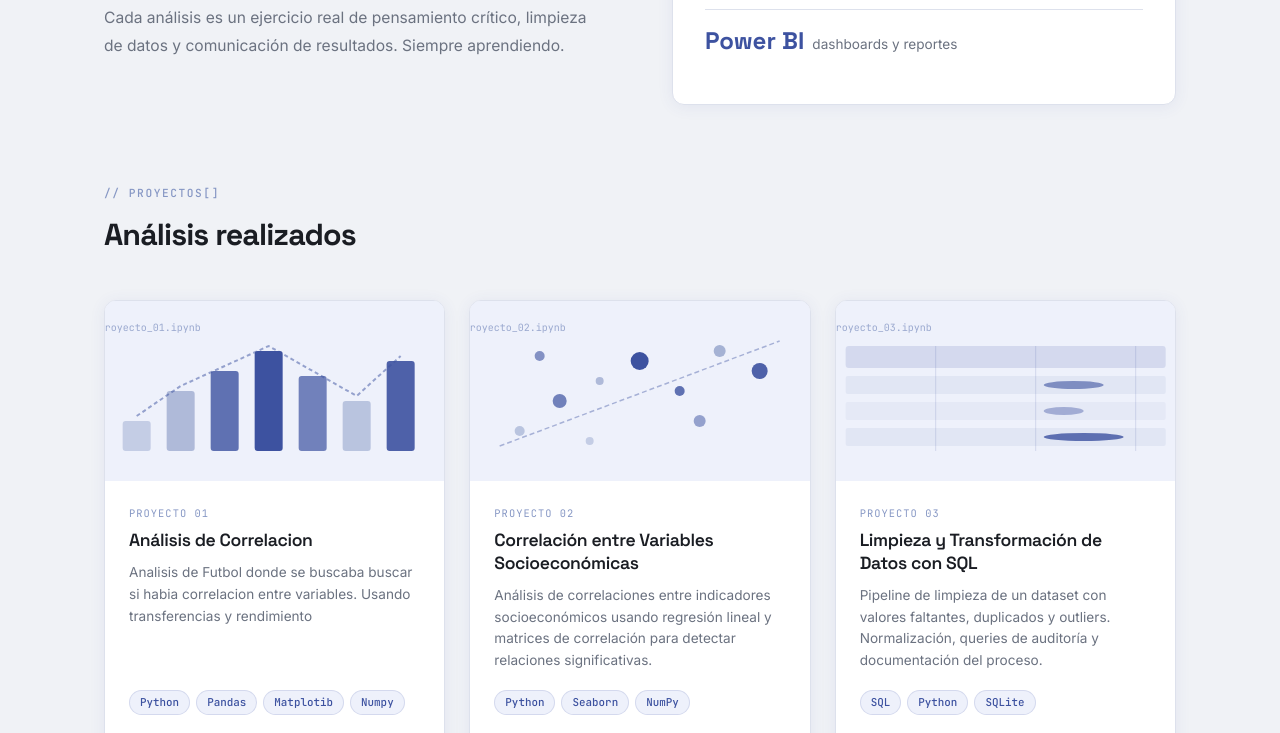
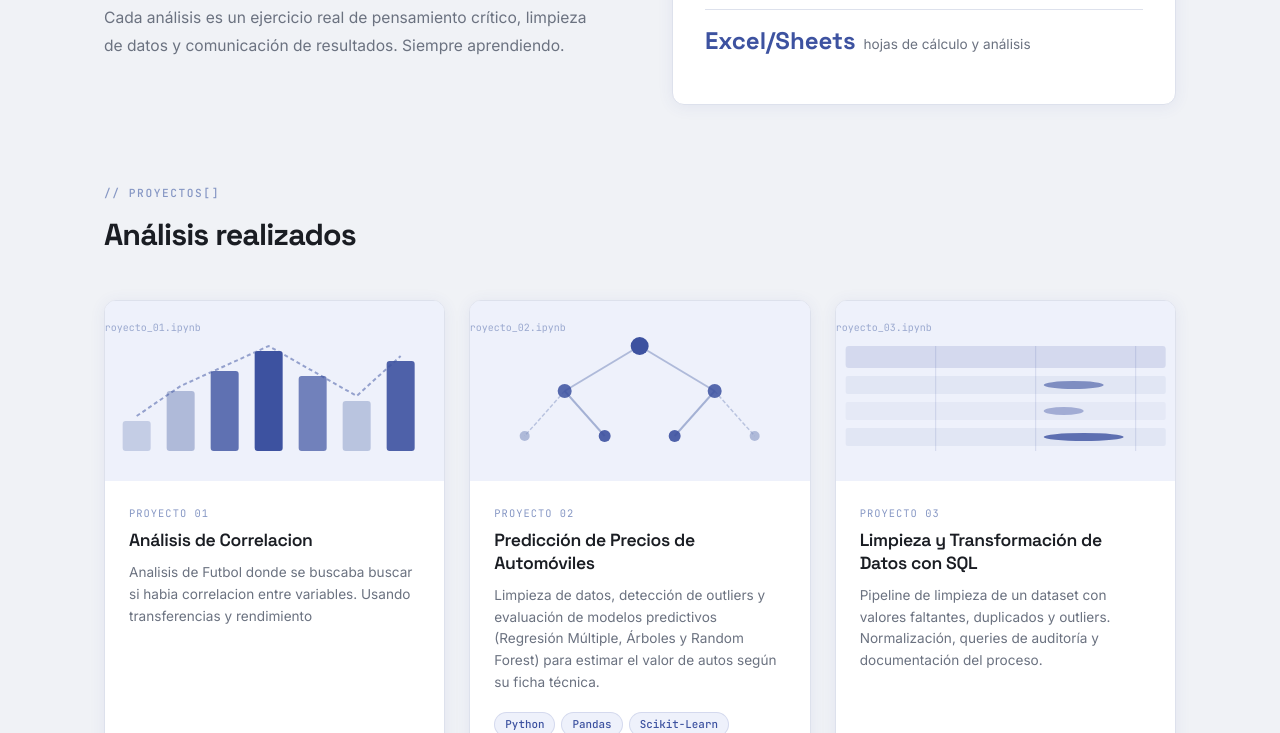
Before and after one commit to nicotucci/Portafolio, a plain HTML site: page index.html in a window 1280 px wide. Shown: the part 1017-1750 px from the top of the page. Drawn offline with Linux system fonts and the light colour scheme.

Commit message:
Update index.html
actualziacion de portafolio con agreagdo de TP de metodos

```diff
--- a/index.html
+++ b/index.html
@@ -438,8 +438,7 @@
     <span class="hero-tag">Python</span>
     <span class="hero-tag">Pandas</span>
     <span class="hero-tag">SQL</span>
-    <span class="hero-tag">Plotly</span>
-    <span class="hero-tag">Power BI</span>
+    <span class="hero-tag">Excel/Sheets</span>
     <span class="hero-tag">Estadística</span>
   </div>
 </section>
@@ -481,8 +480,8 @@
       <div class="about-stat-label">visualización</div>
     </div>
     <div class="about-stat">
-      <div class="about-stat-num">Power BI</div>
-      <div class="about-stat-label">dashboards y reportes</div>
+      <div class="about-stat-num">Excel/Sheets</div>
+      <div class="about-stat-label">hojas de cálculo y análisis</div>
     </div>
   </div>
 </section>
@@ -541,36 +540,40 @@
       </div>
     </article>
 
-    <!-- CARD 2 -->
+   <!-- CARD 2 -->
     <article class="card">
       <div class="card-img">
-        <svg viewBox="0 0 400 180" xmlns="http://www.w3.org/2000/svg" preserveAspectRatio="xMidYMid slice">
+        <svg viewBox="0 0 400 180" xmlns="http://w3.org" preserveAspectRatio="xMidYMid slice">
           <rect width="400" height="180" fill="#EEF1FB"/>
-          <!-- Scatter plot estilizado -->
-          <circle cx="80"  cy="130" r="5" fill="#8697C4" opacity=".5"/>
-          <circle cx="120" cy="100" r="7" fill="#3D52A0" opacity=".7"/>
-          <circle cx="160" cy="80"  r="4" fill="#8697C4" opacity=".6"/>
-          <circle cx="200" cy="60"  r="9" fill="#3D52A0"/>
-          <circle cx="240" cy="90"  r="5" fill="#3D52A0" opacity=".8"/>
-          <circle cx="280" cy="50"  r="6" fill="#8697C4" opacity=".7"/>
-          <circle cx="320" cy="70"  r="8" fill="#3D52A0" opacity=".9"/>
-          <circle cx="150" cy="140" r="4" fill="#8697C4" opacity=".4"/>
-          <circle cx="260" cy="120" r="6" fill="#3D52A0" opacity=".5"/>
-          <circle cx="100" cy="55"  r="5" fill="#3D52A0" opacity=".6"/>
-          <!-- Línea de regresión -->
-          <line x1="60" y1="145" x2="340" y2="40" stroke="#3D52A0" stroke-width="1.5" stroke-dasharray="5 3" opacity=".4"/>
+          <!-- Ramas del árbol de decisión -->
+          <line x1="200" y1="45" x2="125" y2="90" stroke="#8697C4" stroke-width="2" opacity=".6"/>
+          <line x1="200" y1="45" x2="275" y2="90" stroke="#8697C4" stroke-width="2" opacity=".6"/>
+          <line x1="125" y1="90" x2="85"  y2="135" stroke="#8697C4" stroke-width="1.5" stroke-dasharray="4 2" opacity=".5"/>
+          <line x1="125" y1="90" x2="165" y2="135" stroke="#8697C4" stroke-width="2" opacity=".7"/>
+          <line x1="275" y1="90" x2="235" y2="135" stroke="#8697C4" stroke-width="2" opacity=".7"/>
+          <line x1="275" y1="90" x2="315" y2="135" stroke="#8697C4" stroke-width="1.5" stroke-dasharray="4 2" opacity=".5"/>
+          <!-- Nodos principales -->
+          <circle cx="200" cy="45"  r="9" fill="#3D52A0"/>
+          <circle cx="125" cy="90"  r="7" fill="#3D52A0" opacity=".85"/>
+          <circle cx="275" cy="90"  r="7" fill="#3D52A0" opacity=".85"/>
+          <!-- Nodos hoja (predicciones) -->
+          <circle cx="85"  cy="135" r="5" fill="#8697C4" opacity=".6"/>
+          <circle cx="165" cy="135" r="6" fill="#3D52A0" opacity=".9"/>
+          <circle cx="235" cy="135" r="6" fill="#3D52A0" opacity=".9"/>
+          <circle cx="315" cy="135" r="5" fill="#8697C4" opacity=".6"/>
           <text x="24" y="30" font-family="JetBrains Mono,monospace" font-size="10"
                 fill="#8697C4" opacity=".8">proyecto_02.ipynb</text>
         </svg>
       </div>
       <div class="card-body">
         <div class="card-num">PROYECTO 02</div>
-        <h3 class="card-title">Correlación entre Variables Socioeconómicas</h3>
-        <p class="card-desc">Análisis de correlaciones entre indicadores socioeconómicos usando regresión lineal y matrices de correlación para detectar relaciones significativas.</p>
+        <h3 class="card-title">Predicción de Precios de Automóviles</h3>
+        <p class="card-desc">Limpieza de datos, detección de outliers y evaluación de modelos predictivos (Regresión Múltiple, Árboles y Random Forest) para estimar el valor de autos según su ficha técnica.</p>
         <div class="card-tags">
           <span class="tag">Python</span>
-          <span class="tag">Seaborn</span>
-          <span class="tag">NumPy</span>
+          <span class="tag">Pandas</span>
+          <span class="tag">Scikit-Learn</span>
+          <span class="tag">Matplotib</span>
         </div>
       </div>
       <div class="card-footer">
@@ -582,6 +585,7 @@
         </a>
       </div>
     </article>
+
 
     <!-- CARD 3 -->
     <article class="card">
```
